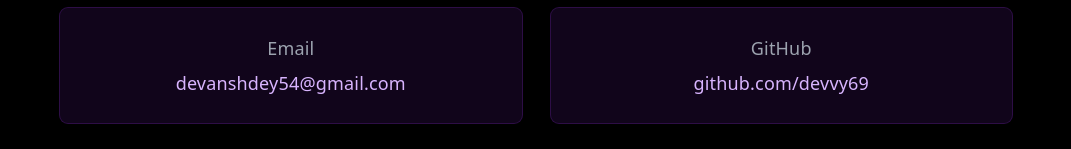
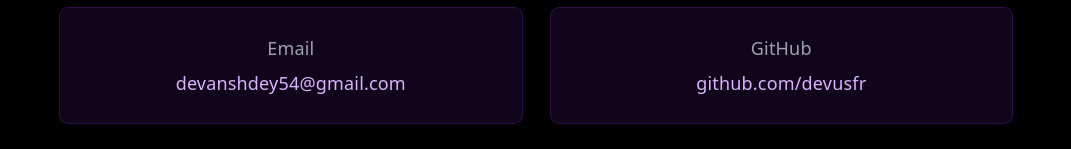
Before and after one commit to devusfr/portfolio, a React app: page / in a window 1280 px wide. Shown: the part 5586-5735 px from the top of the page, without its empty margins (104-1175 px from the left). Built offline with nearby package versions, Linux system fonts and the light colour scheme; the HTML template or start-up script is replaced by a standard one.

Commit message:
Update contact section GitHub username text to devusfr

```diff
--- a/src/App.jsx
+++ b/src/App.jsx
@@ -444,7 +444,7 @@ export default function Portfolio() {
             className="portfolio-contact-card bg-purple-900/20 border border-purple-900/40 rounded-lg p-6 hover:border-purple-500/50 transition group"
           >
             <p className="text-gray-400 mb-2">GitHub</p>
-            <p className="text-purple-300 group-hover:text-purple-200 transition">github.com/devvy69</p>
+            <p className="text-purple-300 group-hover:text-purple-200 transition">github.com/devusfr</p>
           </a>
           <a
             href="https://www.linkedin.com/in/devansh-dey-b482143b9/"
```
